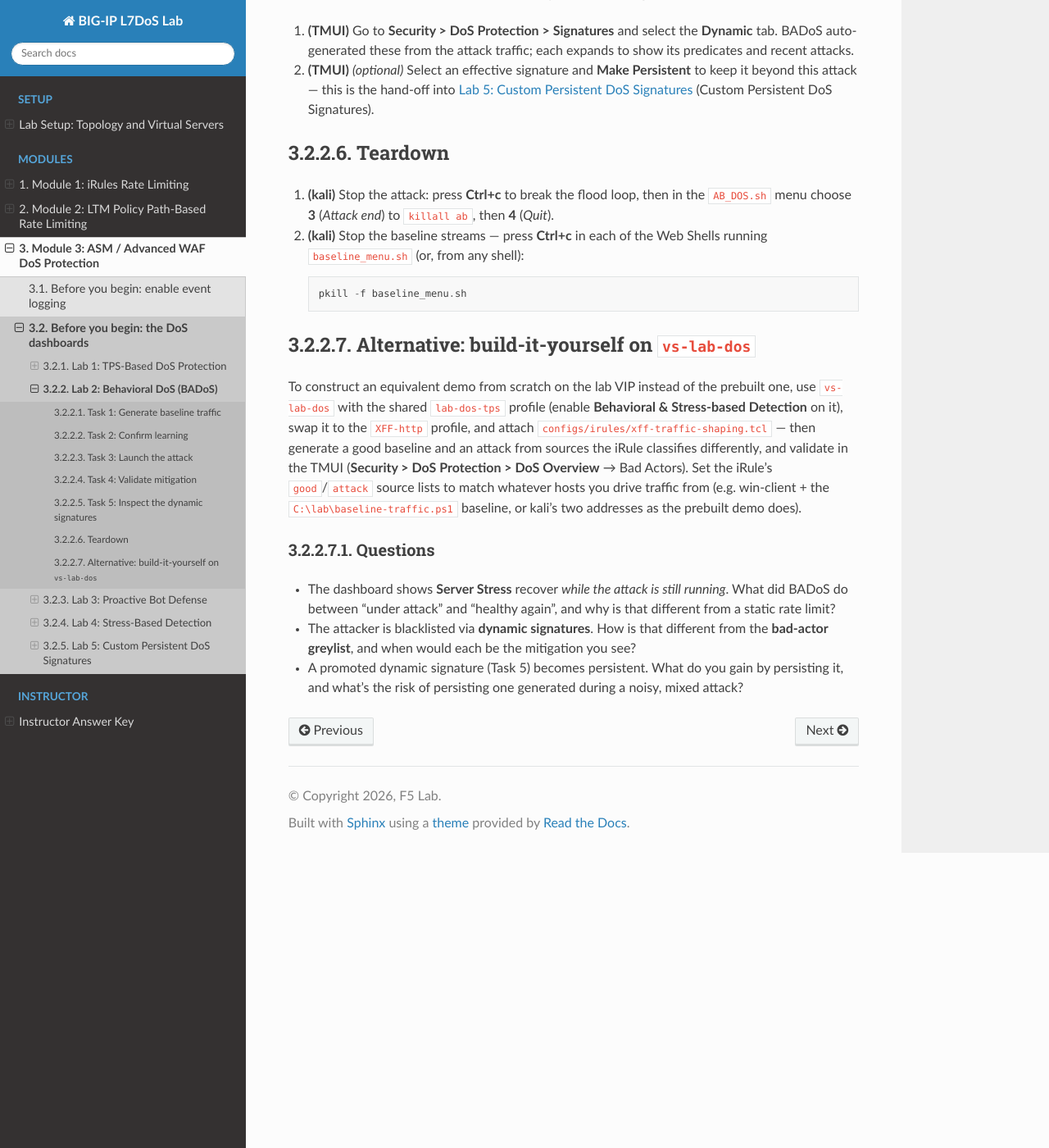
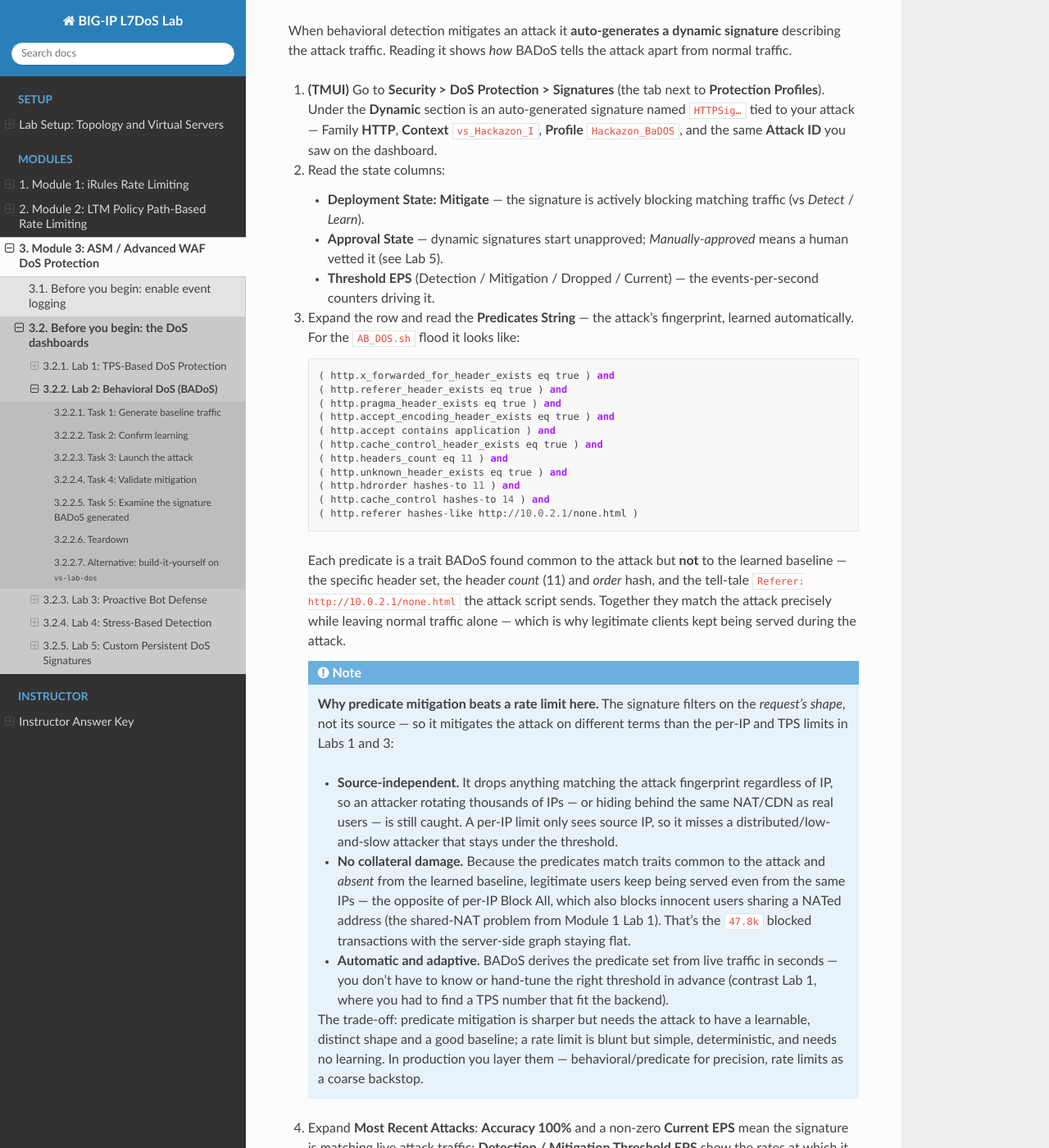
Before and after one commit to snowblind-/BIG-IP-L7DoS-Lab, a Sphinx documentation site: the page built from docs/module3-asm-waf/lab2/lab2-behavioral-dos.rst, in a window 1280 px wide and 1400 px high, scrolled down 2708 px. Shown: the whole window at 82% size. Built offline with Sphinx 7.4.7 and the Read the Docs theme 3.1.0, drawn with Linux system fonts in a browser that asks for light colours; some of the changed text lies outside the part shown.

Commit message:
Lab 2 Task 5: examine BADoS signature + explain predicate vs rate-limit mitigation
Expand Task 5 into a walkthrough of the auto-generated dynamic signature (state
columns, Predicates String as the learned attack fingerprint, Most Recent Attacks),
and add a note on *why* predicate/signature mitigation is valuable vs per-IP/TPS
rate limiting: source-independent (beats IP rotation / shared NAT / low-and-slow),
no collateral damage to legit users on shared IPs (the 47.8k-blocked / flat
server-side result), and automatic/adaptive — with the trade-off that it needs a
learnable attack shape + baseline, so layer it with rate limits. Supersedes
lab2-examine-signature.

```diff
--- a/docs/module3-asm-waf/lab2/lab2-behavioral-dos.rst
+++ b/docs/module3-asm-waf/lab2/lab2-behavioral-dos.rst
@@ -137,16 +137,83 @@
    detail (anomaly %, mitigated actors, action), populated because
    ``vs_Hackazon_I`` carries the ``L7-DOS_BOT_Logger`` log profile.
 
-Task 5: Inspect the dynamic signatures
---------------------------------------
+Task 5: Examine the signature BADoS generated
+---------------------------------------------
 
-#. **(TMUI)** Go to **Security > DoS Protection > Signatures** and select the
-   **Dynamic** tab. BADoS auto-generated these from the attack traffic; each
-   expands to show its predicates and recent attacks.
+When behavioral detection mitigates an attack it **auto-generates a dynamic
+signature** describing the attack traffic. Reading it shows *how* BADoS tells the
+attack apart from normal traffic.
 
-#. **(TMUI)** *(optional)* Select an effective signature and **Make Persistent**
-   to keep it beyond this attack — this is the hand-off into
-   :doc:`../lab5/lab5-persistent-signatures` (Custom Persistent DoS Signatures).
+#. **(TMUI)** Go to **Security > DoS Protection > Signatures** (the tab next to
+   **Protection Profiles**). Under the **Dynamic** section is an auto-generated
+   signature named ``HTTPSig…`` tied to your attack — Family **HTTP**, **Context**
+   ``vs_Hackazon_I``, **Profile** ``Hackazon_BaDOS``, and the same **Attack ID**
+   you saw on the dashboard.
+
+#. Read the state columns:
+
+   - **Deployment State: Mitigate** — the signature is actively blocking matching
+     traffic (vs *Detect* / *Learn*).
+   - **Approval State** — dynamic signatures start unapproved; *Manually-approved*
+     means a human vetted it (see Lab 5).
+   - **Threshold EPS** (Detection / Mitigation / Dropped / Current) — the
+     events-per-second counters driving it.
+
+#. Expand the row and read the **Predicates String** — the attack's fingerprint,
+   learned automatically. For the ``AB_DOS.sh`` flood it looks like::
+
+      ( http.x_forwarded_for_header_exists eq true ) and
+      ( http.referer_header_exists eq true ) and
+      ( http.pragma_header_exists eq true ) and
+      ( http.accept_encoding_header_exists eq true ) and
+      ( http.accept contains application ) and
+      ( http.cache_control_header_exists eq true ) and
+      ( http.headers_count eq 11 ) and
+      ( http.unknown_header_exists eq true ) and
+      ( http.hdrorder hashes-to 11 ) and
+      ( http.cache_control hashes-to 14 ) and
+      ( http.referer hashes-like http://10.0.2.1/none.html )
+
+   Each predicate is a trait BADoS found common to the attack but **not** to the
+   learned baseline — the specific header set, the header *count* (11) and *order*
+   hash, and the tell-tale ``Referer: http://10.0.2.1/none.html`` the attack script
+   sends. Together they match the attack precisely while leaving normal traffic
+   alone — which is why legitimate clients kept being served during the attack.
+
+   .. note::
+
+      **Why predicate mitigation beats a rate limit here.** The signature filters
+      on the *request's shape*, not its source — so it mitigates the attack on
+      different terms than the per-IP and TPS limits in Labs 1 and 3:
+
+      - **Source-independent.** It drops anything matching the attack fingerprint
+        regardless of IP, so an attacker rotating thousands of IPs — or hiding
+        behind the same NAT/CDN as real users — is still caught. A per-IP limit
+        only sees source IP, so it misses a distributed/low-and-slow attacker that
+        stays under the threshold.
+      - **No collateral damage.** Because the predicates match traits common to the
+        attack and *absent* from the learned baseline, legitimate users keep being
+        served even from the same IPs — the opposite of per-IP Block All, which
+        also blocks innocent users sharing a NATed address (the shared-NAT problem
+        from Module 1 Lab 1). That's the ``47.8k`` blocked transactions with the
+        server-side graph staying flat.
+      - **Automatic and adaptive.** BADoS derives the predicate set from live
+        traffic in seconds — you don't have to know or hand-tune the right
+        threshold in advance (contrast Lab 1, where you had to find a TPS number
+        that fit the backend).
+
+      The trade-off: predicate mitigation is sharper but needs the attack to have a
+      learnable, distinct shape and a good baseline; a rate limit is blunt but
+      simple, deterministic, and needs no learning. In production you layer them —
+      behavioral/predicate for precision, rate limits as a coarse backstop.
+
+#. Expand **Most Recent Attacks**: **Accuracy 100%** and a non-zero **Current EPS**
+   mean the signature is matching live attack traffic; **Detection / Mitigation
+   Threshold EPS** show the rates at which it acts.
+
+#. *(optional)* With the signature selected, use **Make Persistent** to keep it
+   beyond this attack (hand-off to :doc:`../lab5/lab5-persistent-signatures`),
+   **Set Deployment State**, or **Set Threshold Mode**.
 
 Teardown
 --------
```
